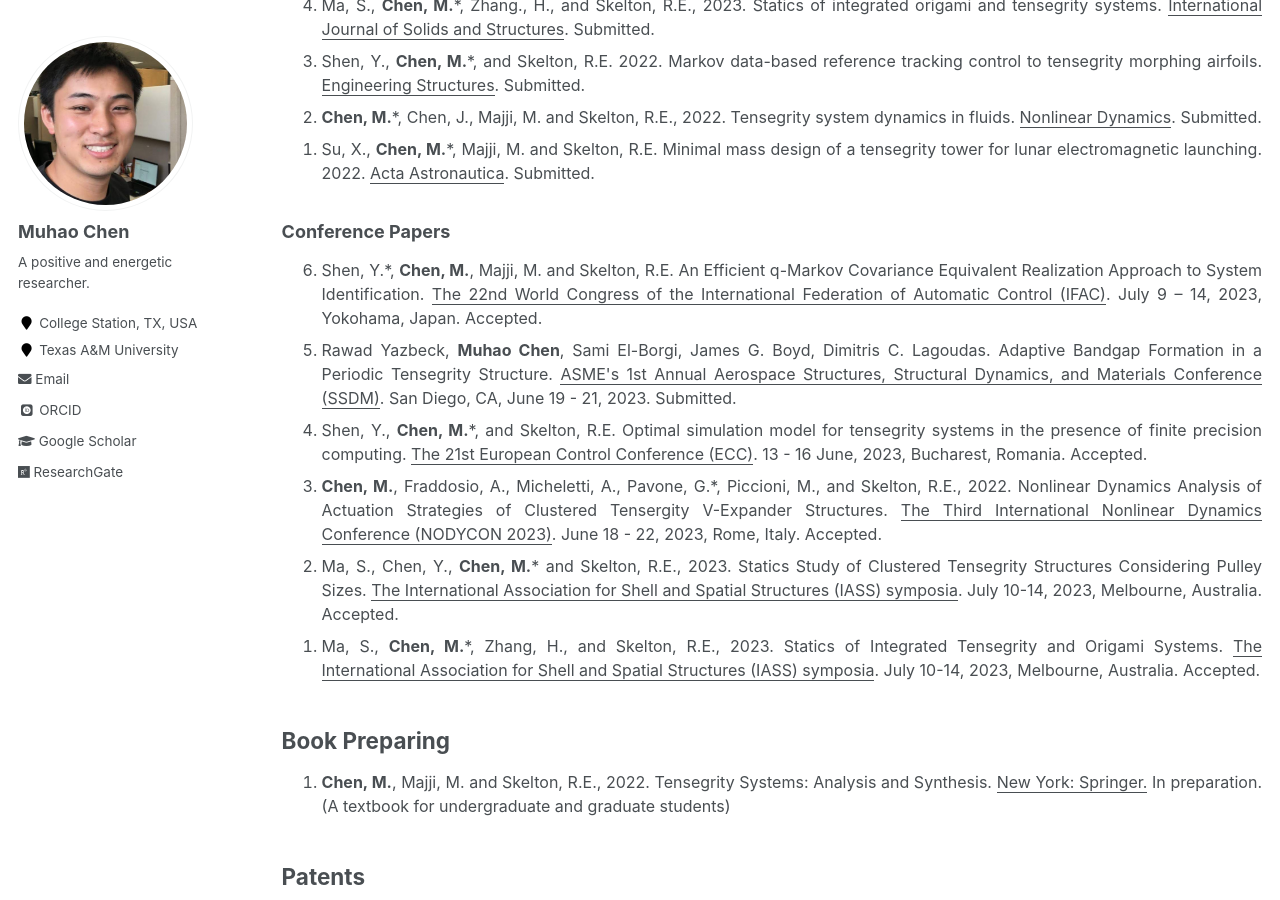
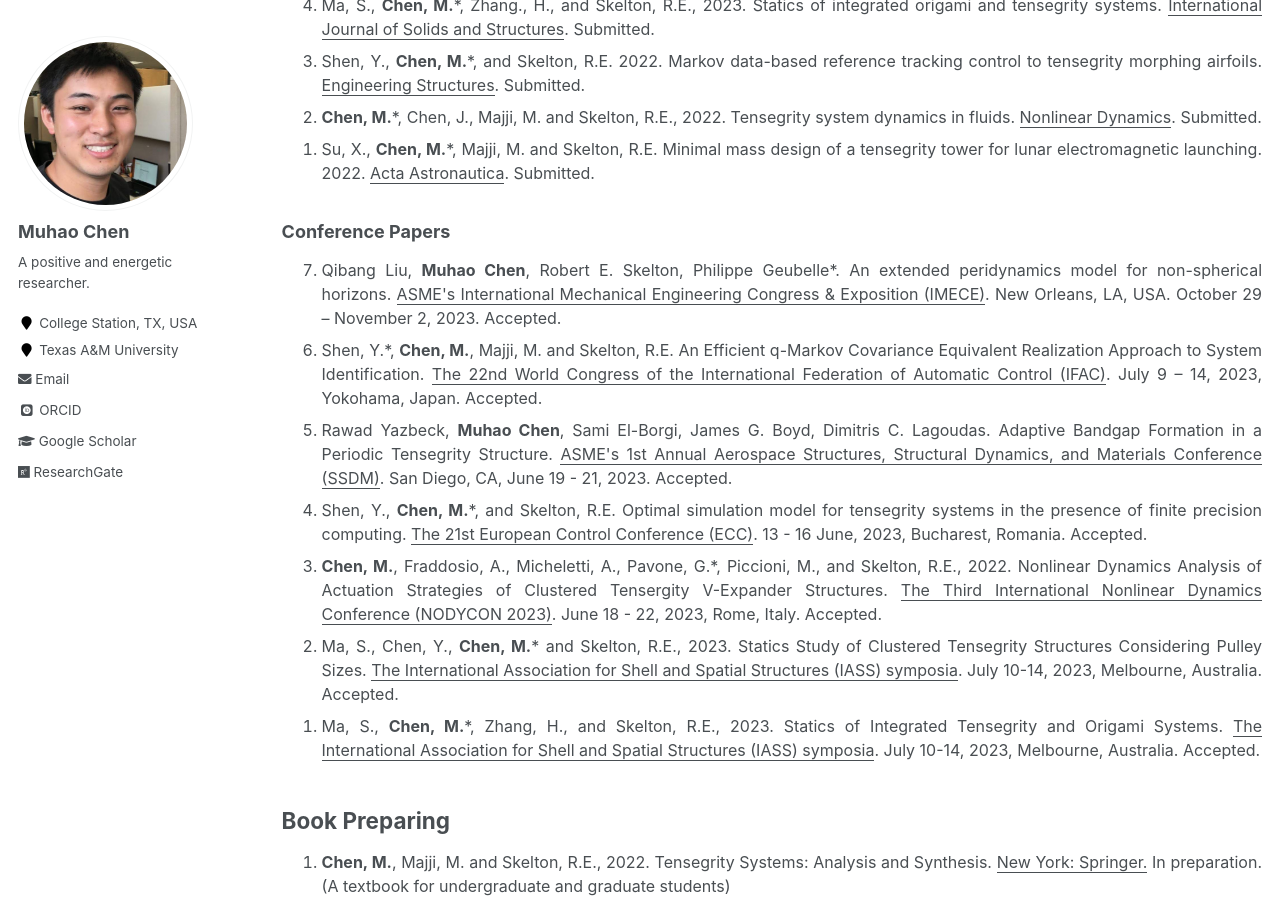
Before and after one commit to Muhao-Chen/muhao-chen.github.io, a Jekyll site: the page built from _pages/publication.md, in a window 1280 px wide and 900 px high, scrolled down 2531 px. Built offline with Jekyll 4.4.1, drawn with Linux system fonts in a browser that asks for light colours; some web fonts are replaced.

Commit message:
Update publication.md

```diff
--- a/_pages/publication.md
+++ b/_pages/publication.md
@@ -77,8 +77,9 @@ toc: true
 ### Conference Papers
 <font size=3>
 <ol reversed>
+<li> Qibang Liu, <strong>Muhao Chen</strong>, Robert E. Skelton,  Philippe Geubelle*. An extended peridynamics model for non-spherical horizons. <u>ASME's International Mechanical Engineering Congress & Exposition (IMECE)</u>. New Orleans, LA, USA. October 29 – November 2, 2023. Accepted. </li>
 <li> Shen, Y.*, <strong>Chen, M.</strong>, Majji, M. and Skelton, R.E. An Efficient q-Markov Covariance Equivalent Realization Approach to System Identification. <u>The 22nd World Congress of the International Federation of Automatic Control (IFAC)</u>. July 9 – 14, 2023, Yokohama, Japan. Accepted. </li>
-<li> Rawad Yazbeck, <strong>Muhao Chen</strong>, Sami El-Borgi, James G. Boyd, Dimitris C. Lagoudas. Adaptive Bandgap Formation in a Periodic Tensegrity Structure. <u>ASME's 1st Annual Aerospace Structures, Structural Dynamics, and Materials Conference (SSDM)</u>. San Diego, CA, June 19 - 21, 2023. Submitted. </li>
+<li> Rawad Yazbeck, <strong>Muhao Chen</strong>, Sami El-Borgi, James G. Boyd, Dimitris C. Lagoudas. Adaptive Bandgap Formation in a Periodic Tensegrity Structure. <u>ASME's 1st Annual Aerospace Structures, Structural Dynamics, and Materials Conference (SSDM)</u>. San Diego, CA, June 19 - 21, 2023. Accepted. </li>
 <li> Shen, Y., <strong>Chen, M.</strong>*, and Skelton, R.E. Optimal simulation model for tensegrity systems in the presence of finite precision computing. <u>The 21st European Control Conference (ECC)</u>. 13 - 16 June, 2023, Bucharest, Romania. Accepted. </li>
 <li> <strong>Chen, M.</strong>, Fraddosio, A., Micheletti, A., Pavone, G.*, Piccioni, M., and Skelton, R.E., 2022. Nonlinear Dynamics Analysis of Actuation Strategies of Clustered Tensergity V-Expander Structures. <u>The Third International Nonlinear Dynamics Conference (NODYCON 2023)</u>. June 18 - 22, 2023, Rome, Italy. Accepted. </li>
 <li> Ma, S., Chen, Y., <strong>Chen, M.</strong>* and Skelton, R.E., 2023. Statics Study of Clustered Tensegrity Structures Considering Pulley Sizes. <u>The International Association for Shell and Spatial Structures (IASS) symposia</u>. July 10-14, 2023, Melbourne, Australia. Accepted. </li>
```
